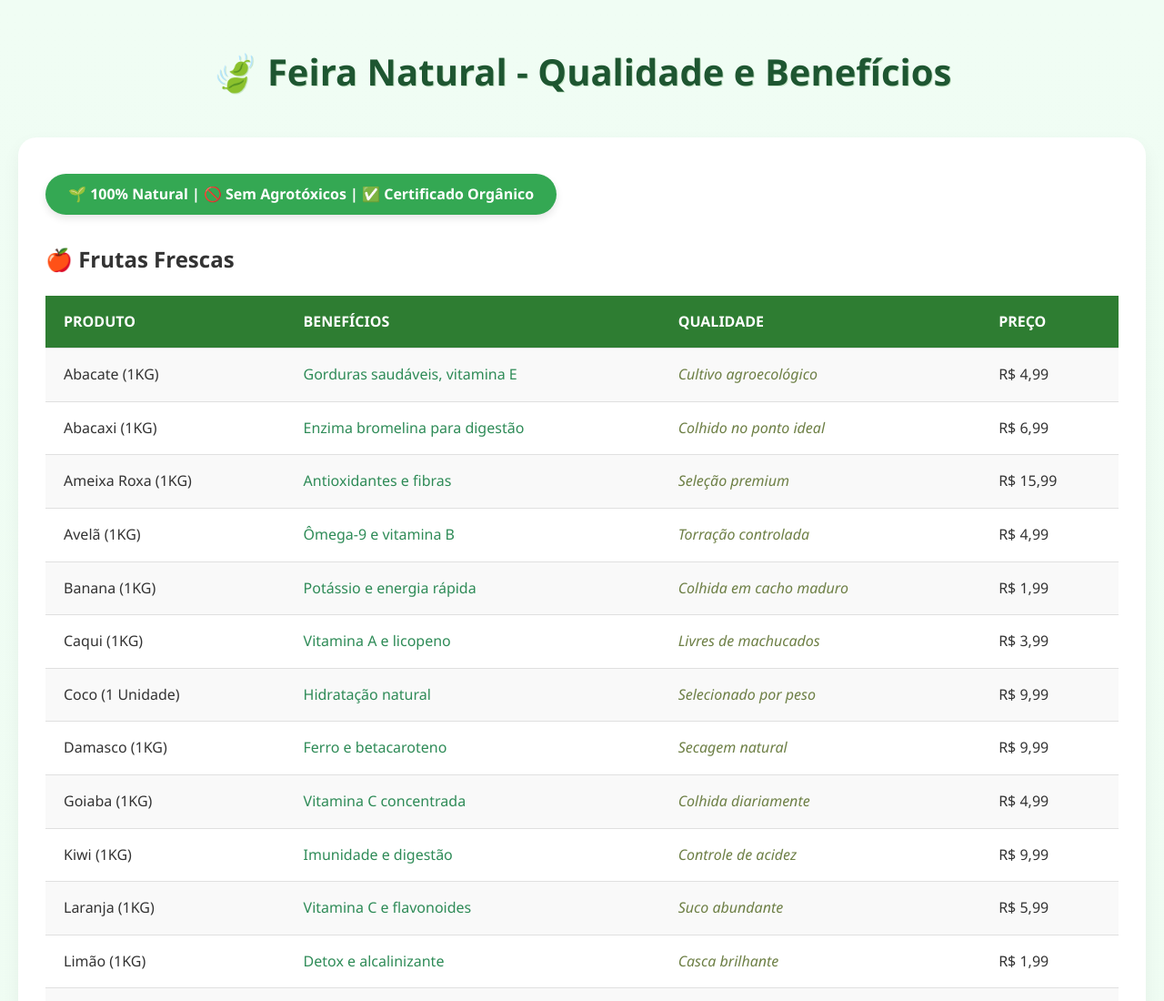
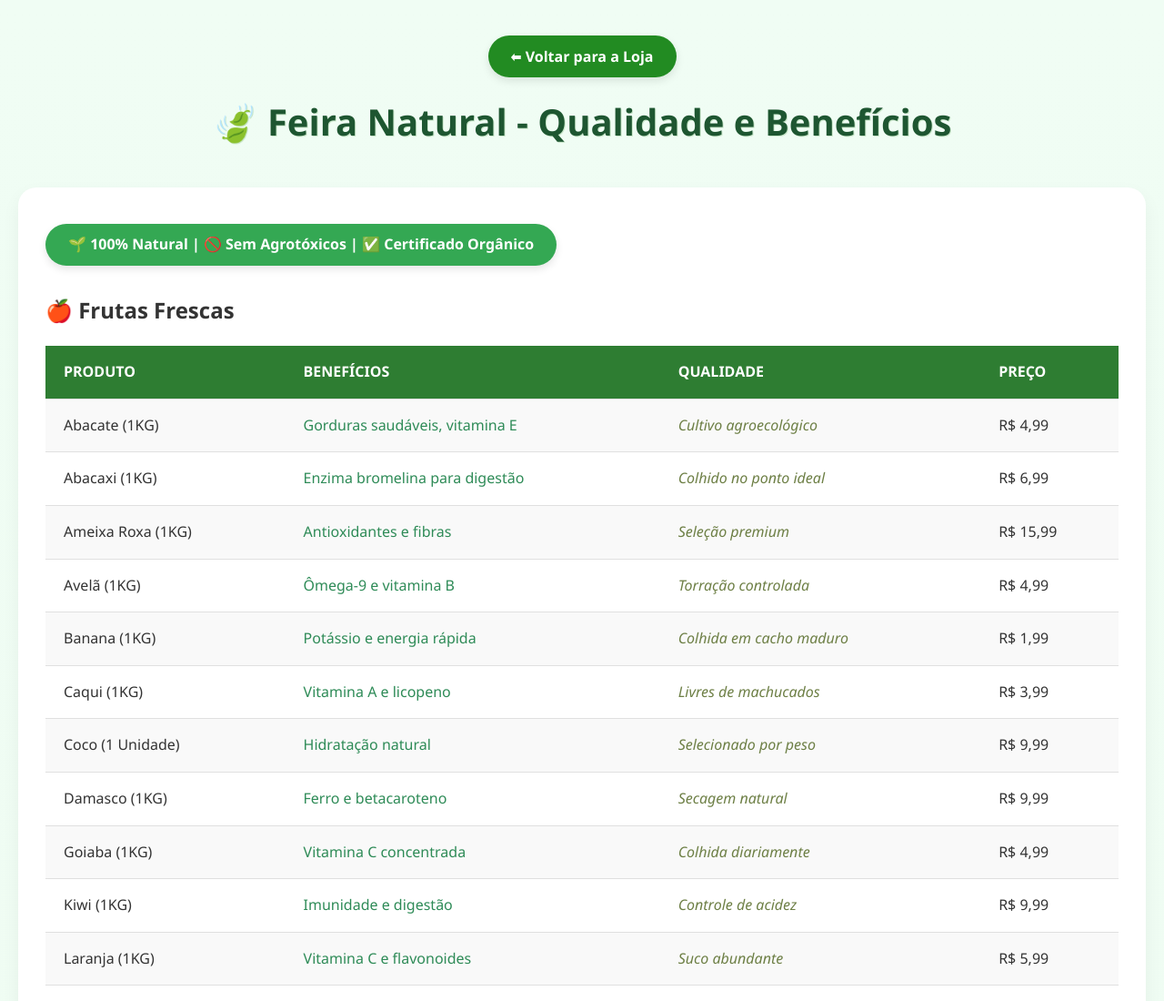
Before and after one commit to samuelburkner/descrio-do-produto, a plain HTML site: page index.html in a window 1280 px wide. Shown: the top 1100 px of the page at 91% size. Drawn offline with Linux system fonts and the light colour scheme.

Commit message:
Update index.html

```diff
--- a/index.html
+++ b/index.html
@@ -20,6 +20,27 @@ h1 {
     margin-bottom: 40px;
     font-size: 2.5rem;
     text-shadow: 1px 1px 0 #c8e6c9;
+}
+.back-to-shop {
+    text-align: center;
+    margin-top: 30px;
+}
+
+.shop-button {
+    background-color: #228B22;
+    color: white;
+    padding: 12px 25px;
+    border-radius: 30px;
+    text-decoration: none;
+    font-weight: bold;
+    font-size: 1rem;
+    box-shadow: 0 4px 10px rgba(0,0,0,0.1);
+    transition: background 0.3s ease, transform 0.2s ease;
+}
+
+.shop-button:hover {
+    background-color: #2e7d32;
+    transform: scale(1.05);
 }
 
 .quality-badge {
@@ -121,6 +142,10 @@ tr:hover {
     </style>
 </head>
 <body>
+    <div class="back-to-shop">
+    <a href="http://127.0.0.1:5503/index.html" class="shop-button">⬅ Voltar para a Loja</a>
+</div>
+
     <h1>🍃 Feira Natural - Qualidade e Benefícios</h1>
 
     <!-- Frutas -->
```
